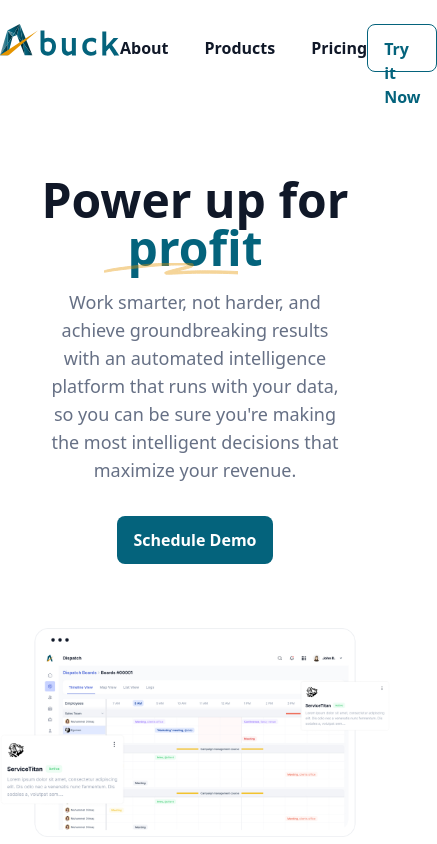
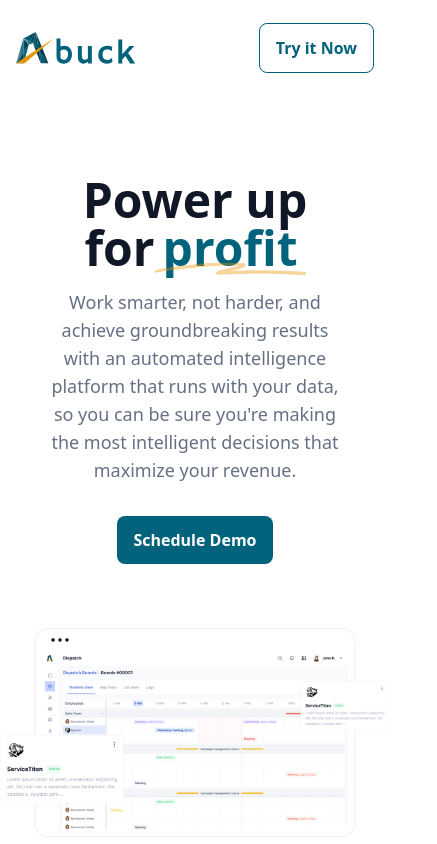
Before and after one commit to buck-ai/landing-v3, a website: page index.html in a window 390 px wide. Shown: the top 844 px of the page, 437 px wide, since content can reach past the window. Drawn offline with Linux system fonts and the light colour scheme; a web font is replaced by a local one.

Commit message:
mobile fix 3

```diff
--- a/index.html
+++ b/index.html
@@ -10,10 +10,10 @@
   <link rel="stylesheet" href="style.css" />
 </head>
 <body>
-  <section id="header" class="h-24 mx-auto container flex justify-between py-6 content-center">
+  <section id="header" class=" px-4 lg:px-0 h-24 mx-auto container flex justify-between py-6 items-center">
     <img src="images/logo.svg" alt="Buck.ai Logo" class="h-8" />
 
-    <nav class="flex gap-9 text-greyscale-900 font-bold place-self-center">
+    <nav class="hidden lg:flex gap-9 text-greyscale-900 font-bold place-self-center">
       <a href="#hero">About</a>
       <a href="#products">Products</a>
       <a href="#testimonial-and-price">Pricing</a>
@@ -27,7 +27,7 @@
 
   <section id="hero" class="mt-20 container mx-auto lg:px-20 flex flex-col items-center gap-16">
     <section class="w-full lg:w-3/5 text-center flex flex-col items-center px-4 lg:p-0">
-      <h1>Power up for <span class="text-primary relative after:bg-no-repeat after:absolute after:-left-6 after:top-12 after:w-full after:h-full after:opacity-80 after:bg-[url('images/hero_line.svg')]">profit</span></h1>
+      <h1>Power up for<span class="text-primary relative px-2 after:bg-no-repeat after:absolute after:-left-0 after:top-12 after:w-full after:h-full after:opacity-80 after:bg-[url('images/hero_line.svg')]">profit</span></h1>
       <p class="w-5/6 text-lg text-greyscale-500 mt-4">Work smarter, not harder, and achieve groundbreaking results with an automated intelligence platform that runs with your data, so you can be sure you're making the most intelligent decisions that maximize your revenue.</p>
       <a href="/demo.html" class="mt-8 block py-3 px-4 lg:w-4/12 text-white font-bold bg-primary rounded-lg hover:bg-primary-900 transition-colors duration-100">Schedule Demo</a>
     </section>
@@ -81,7 +81,7 @@
     </section>
 
     <section id="product-slider" class="space-y-16">
-      <nav class="grid grid-cols-1 lg:grid-cols-3 text-center gap-16 transition duration-500" role="tablist">
+      <nav class="grid grid-cols-1 lg:grid-cols-3 text-center gap-4 lg:gap-16 transition duration-500" role="tablist">
         <a href="#" role="tab" class="relative border-b-2 border-greyscale-200 pb-6">
           <div class="flex flex-row lg:flex-col justify-center items-center">
             <div class="h-10 lg:h-16 w-10 lg:w-16 lg:bg-primary-600/20 flex justify-center items-center rounded-2xl grayscale">
```
Also changed, not shown: style.css.
